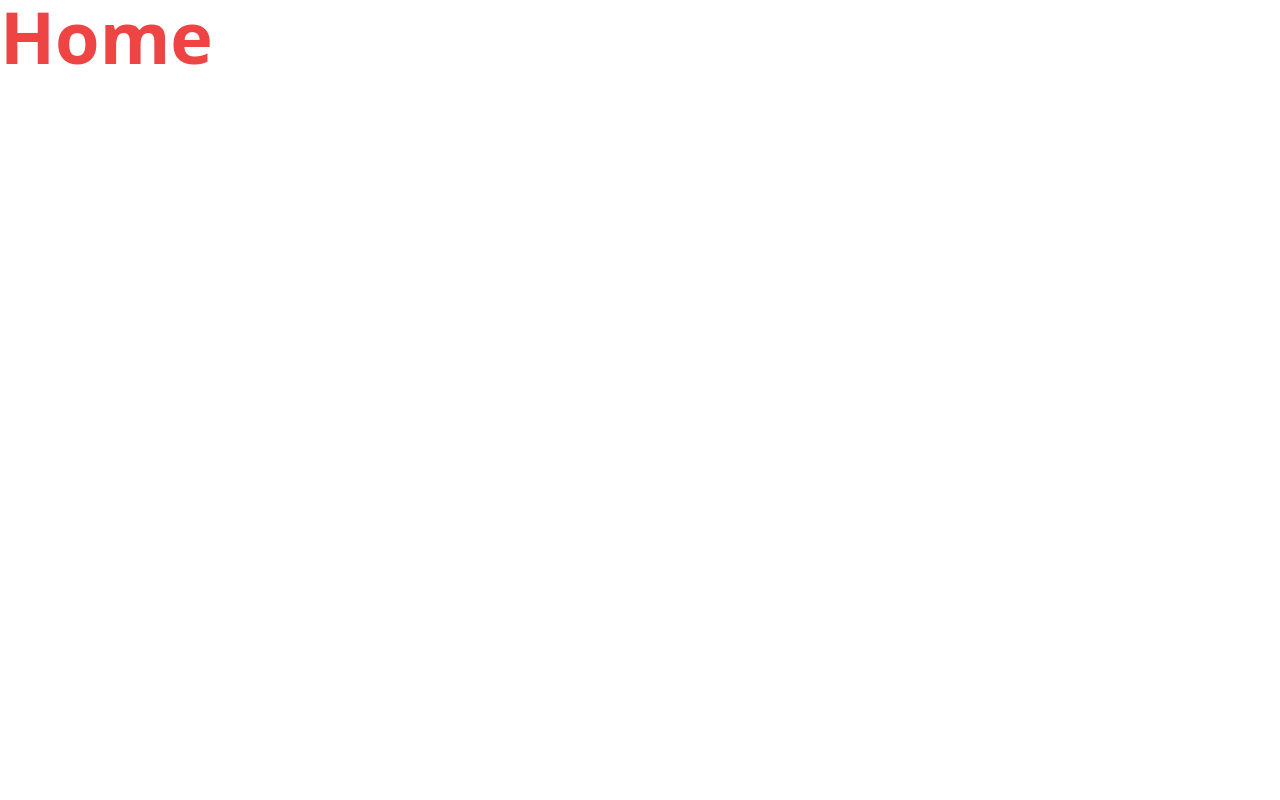
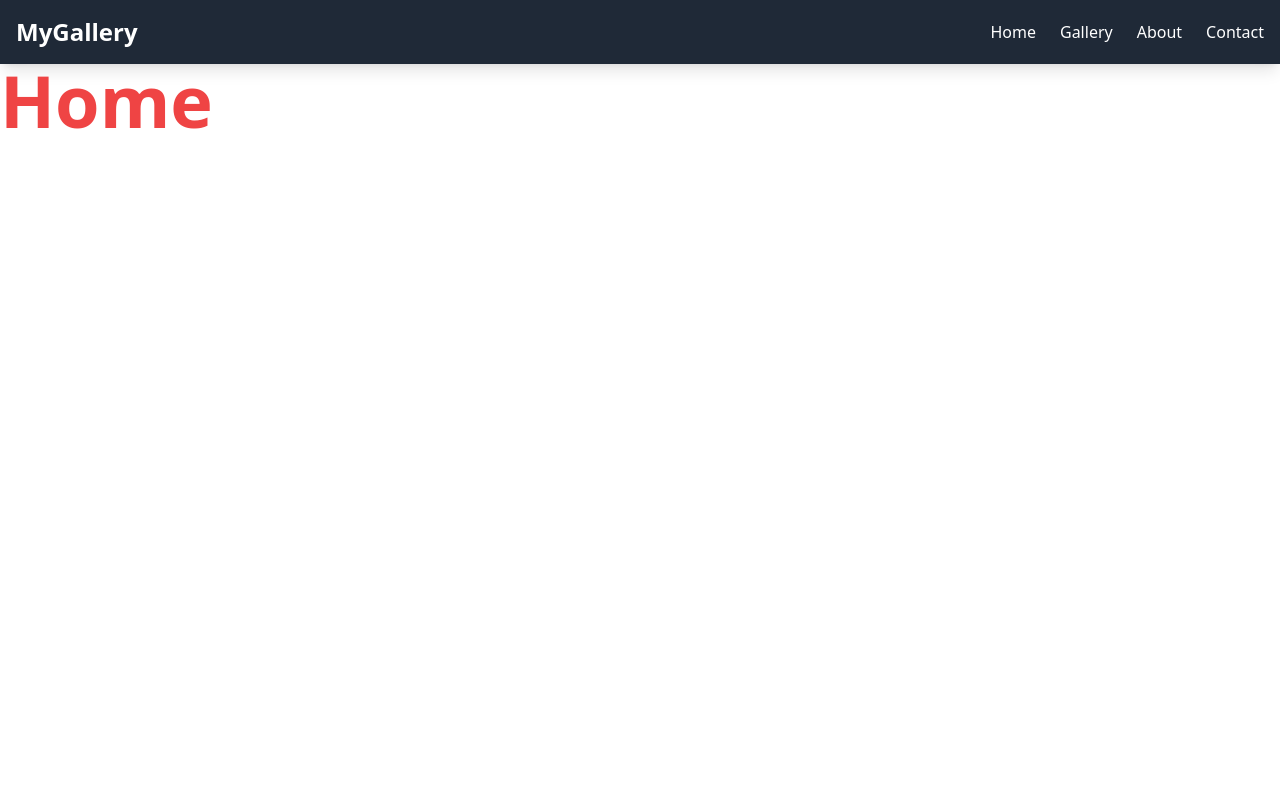
Before and after one commit to naymHdev/snapsort-front, a React (Vite) app: page / in a window 1280 px wide. Shown: the top 800 px of the page. Built offline with nearby package versions, Linux system fonts and the light colour scheme.

Commit message:
[created] a mobile responsive navbar

```diff
--- a/src/Layouts/Layout.jsx
+++ b/src/Layouts/Layout.jsx
@@ -1,11 +1,11 @@
 import { Outlet } from "react-router-dom";
 import Footer from "../Shared/Footer";
-import NavBar from "../Shared/NavBar";
+import Navbar from "../Shared/NavBar";
 
 const Layout = () => {
   return (
     <div>
-      <NavBar />
+      <Navbar />
       <div className=" min-h-screen overflow-hidden">
         <Outlet />
       </div>
--- a/src/Shared/NavBar.jsx
+++ b/src/Shared/NavBar.jsx
@@ -1,11 +1,66 @@
+import { useState } from "react";
+import { AiOutlineMenu, AiOutlineClose } from "react-icons/ai";
+import { Link } from "react-router-dom";
 
+const Navbar = () => {
+  const [navOpen, setNavOpen] = useState(false);
 
-const NavBar = () => {
-    return (
-        <div>
+  // Toggle the mobile menu
+  const toggleNav = () => {
+    setNavOpen(!navOpen);
+  };
 
+  return (
+    <nav className="bg-gray-800 text-white shadow-lg">
+      <div className="container mx-auto flex justify-between items-center p-4">
+        {/* Logo */}
+        <Link to="/">
+          <div className="text-2xl font-bold">MyGallery</div>
+        </Link>
+
+        {/* Desktop Menu */}
+        <ul className="hidden md:flex space-x-6">
+          <li className="hover:text-gray-400">
+            <a href="/">Home</a>
+          </li>
+          <li className="hover:text-gray-400">
+            <a href="#gallery">Gallery</a>
+          </li>
+          <li className="hover:text-gray-400">
+            <a href="#about">About</a>
+          </li>
+          <li className="hover:text-gray-400">
+            <a href="#contact">Contact</a>
+          </li>
+        </ul>
+
+        {/* Mobile Menu Icon */}
+        <div className="md:hidden cursor-pointer" onClick={toggleNav}>
+          {navOpen ? <AiOutlineClose size={30} /> : <AiOutlineMenu size={30} />}
         </div>
-    );
+      </div>
+
+      {/* Mobile Menu Dropdown */}
+      <ul
+        className={`md:hidden bg-gray-800 space-y-4 p-4 absolute top-16 left-0 w-full text-center transition-transform ${
+          navOpen ? "block" : "hidden"
+        }`}
+      >
+        <li className="hover:text-gray-400">
+          <a href="/">Home</a>
+        </li>
+        <li className="hover:text-gray-400">
+          <a href="#gallery">Gallery</a>
+        </li>
+        <li className="hover:text-gray-400">
+          <a href="#about">About</a>
+        </li>
+        <li className="hover:text-gray-400">
+          <a href="#contact">Contact</a>
+        </li>
+      </ul>
+    </nav>
+  );
 };
 
-export default NavBar;
+export default Navbar;
```
